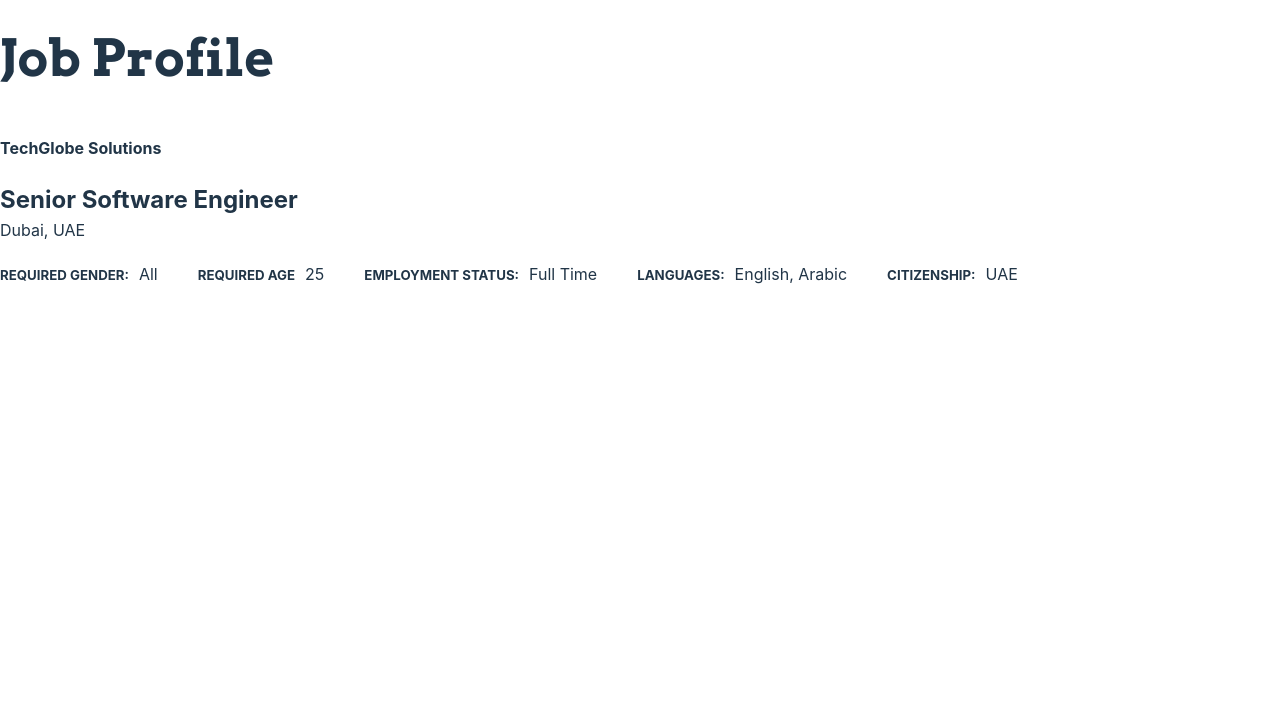
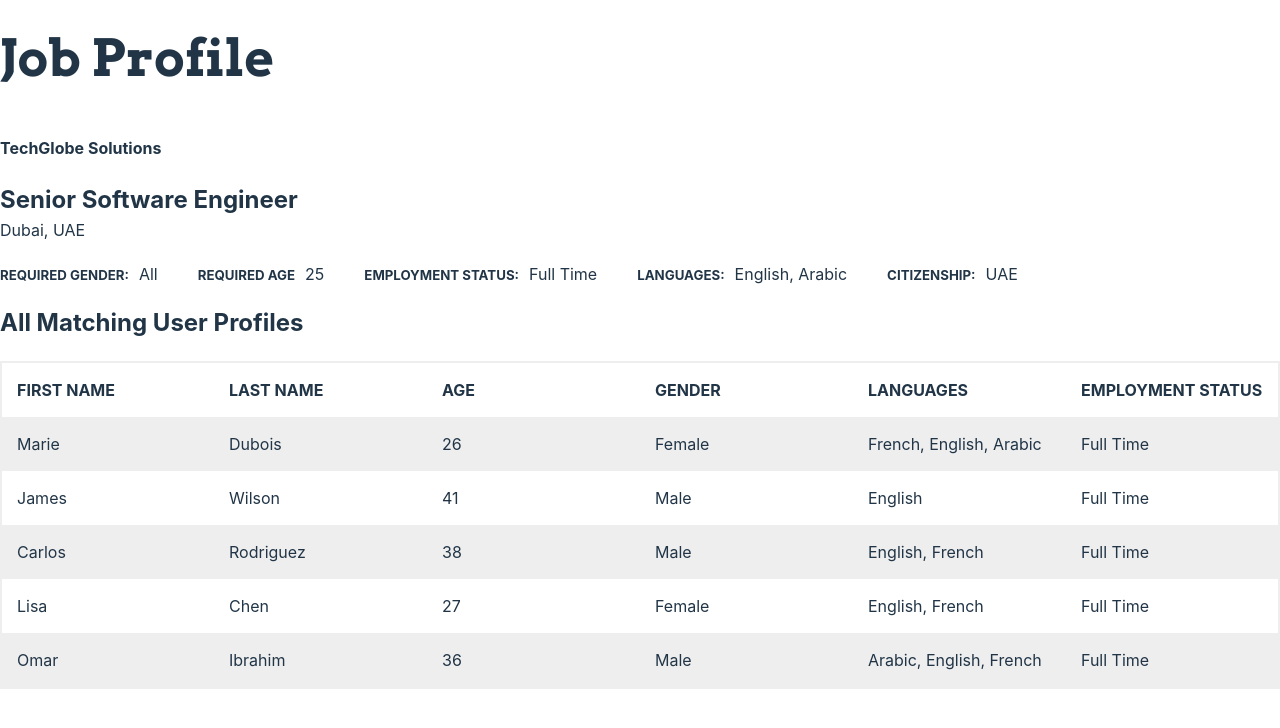
Before and after one commit to nursh/Elo-Jobs, a React (Vite) app: page /job/1 in a window 1280 px wide. Shown: the top 728 px of the page. Built offline with nearby package versions, Linux system fonts and the light colour scheme.

Commit message:
Create table of users

```diff
--- /dev/null
+++ b/src/assets/styles/UserList.css
@@ -0,0 +1,19 @@
+table {
+  width: 100%;
+  border: 2px solid #eee;
+  border-collapse: collapse;
+  table-layout: fixed;
+}
+
+th, td {
+  padding: 15px;
+}
+
+th {
+  text-align: left;
+  text-transform: uppercase;
+}
+
+tbody tr:nth-child(odd) {
+  background-color: #eee;
+}
--- /dev/null
+++ b/src/components/UserList.tsx
@@ -0,0 +1,40 @@
+import { User } from "../utils/types";
+import '../assets/styles/UserList.css';
+
+type Props = {
+  users: User[];
+}
+
+export default function UserList({ users }: Props) {
+
+  return (
+    <>
+      <table>
+        <thead>
+          <tr>
+            <th>First Name</th>
+            <th>Last Name</th>
+            <th>Age</th>
+            <th>Gender</th>
+            <th>Languages</th>
+            <th>Employment Status</th>
+          </tr>
+        </thead>
+        <tbody>
+          {users.map((user) => {
+            return (
+              <tr>
+                <td>{user.firstName}</td>
+                <td>{user.lastName}</td>
+                <td>{user.age}</td>
+                <td>{user.gender}</td>
+                <td>{user.languages.join(', ')}</td>
+                <td>{user.employmentStatus}</td>
+              </tr>
+            )
+          })}
+        </tbody>
+      </table>
+    </>
+  )
+}
--- a/src/pages/JobProfile.tsx
+++ b/src/pages/JobProfile.tsx
@@ -2,7 +2,8 @@
 import { Header } from "../components/Header";
 import JobDetails from "../components/JobDetails";
 import '../assets/styles/JobProfile.css'
-import { jobs } from "../utils/data";
+import { jobs, users } from "../utils/data";
+import UserList from "../components/UserList";
 
 type Params = {
   jobId: string;
@@ -11,11 +12,15 @@
 export default function JobProfile() {
   const { jobId } = useParams<Params>();
   const job = jobs.find(({ id }) => id === Number(jobId))!
+  const matchedUsers = users.filter(({ employmentStatus }) => job.requiredEmploymentStatus === employmentStatus)
 
   return (
     <>
       <Header name="Job Profile" />
       <JobDetails job={job} />
+
+      <h2>All Matching User Profiles</h2>
+      <UserList users={matchedUsers} />
     </>
   )
 }
```
